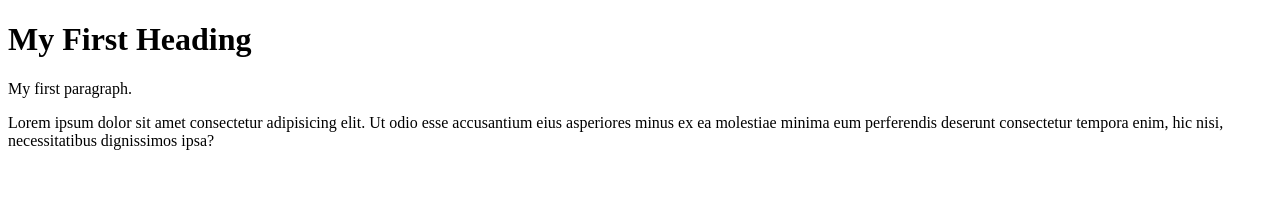
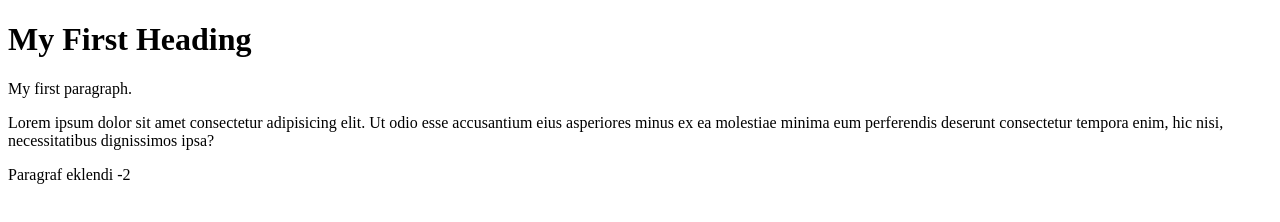
Before and after one commit to fahridon/RentACarApp, a plain HTML site: page src/index.html in a window 1280 px wide. Drawn offline with Linux system fonts and the light colour scheme.

Commit message:
update-2 index.html

```diff
--- a/src/index.html
+++ b/src/index.html
@@ -6,5 +6,7 @@
 
 <p>My first paragraph.</p>
  <p>Lorem ipsum dolor sit amet consectetur adipisicing elit. Ut odio esse accusantium eius asperiores minus ex ea molestiae minima eum perferendis deserunt consectetur tempora enim, hic nisi, necessitatibus dignissimos ipsa?</p>
+
+ <p>Paragraf eklendi -2 </p>
 </body>
 </html>
```
